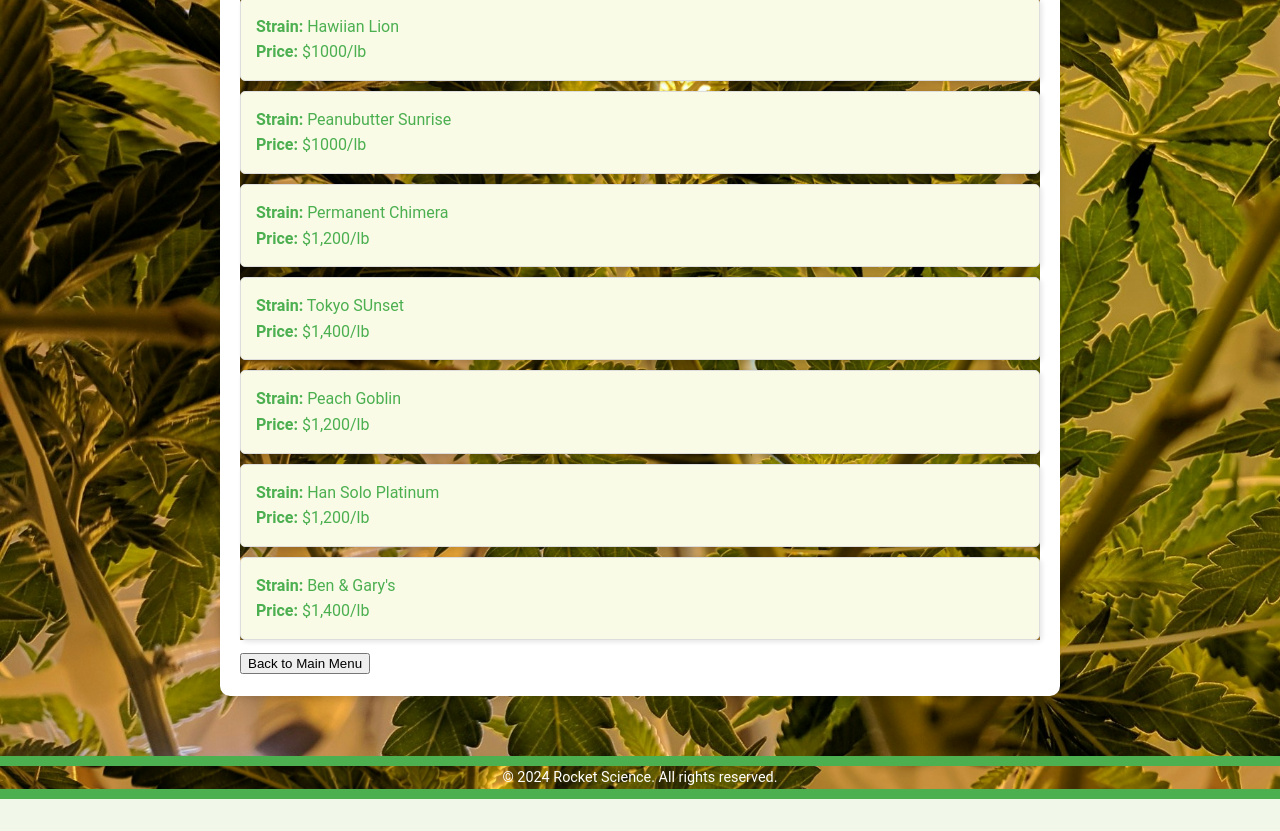
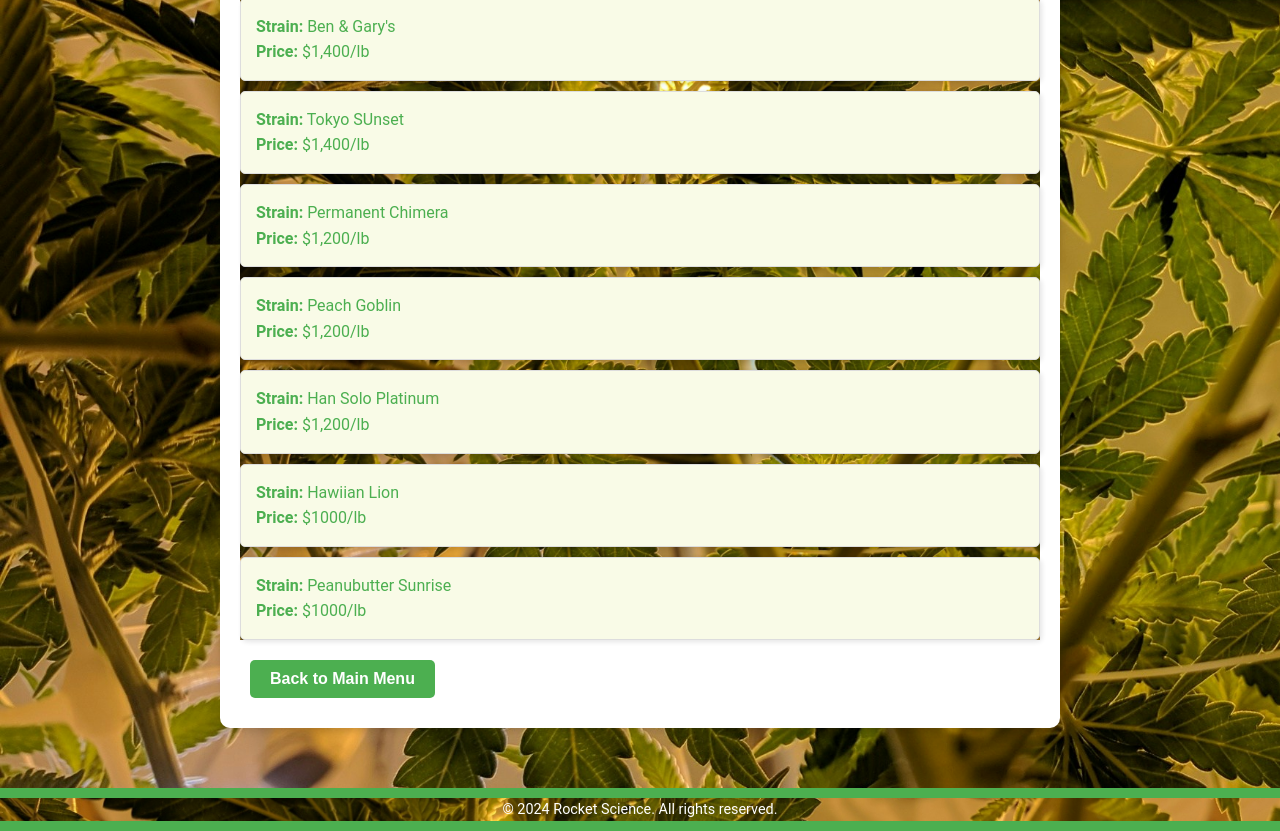
Before and after one commit to ShibuyaCho/rocketscience, a plain HTML site: page blackSheep.html in a window 1280 px wide. Shown: the part 276-1107 px from the top of the page. Before the commit the page ends 1075 px from the top, so only its background shows below. Drawn offline with Linux system fonts and the light colour scheme.

Commit message:
Add files via upload

```diff
--- a/blackSheep.html
+++ b/blackSheep.html
@@ -19,15 +19,18 @@
       <div class="container">
         <h2>Available Strains</h2>
         <ul class="strain-list">
+          <li><strong>Strain:</strong> Ben & Gary's <br><strong>Price:</strong> $1,400/lb</li>
+          <li><strong>Strain:</strong> Tokyo SUnset <br><strong>Price:</strong> $1,400/lb</li>
+          <li><strong>Strain:</strong> Permanent Chimera <br><strong>Price:</strong> $1,200/lb</li>
+          <li><strong>Strain:</strong> Peach Goblin <br><strong>Price:</strong> $1,200/lb</li>
+          <li><strong>Strain:</strong> Han Solo Platinum <br><strong>Price:</strong> $1,200/lb</li>
           <li><strong>Strain:</strong> Hawiian Lion <br><strong>Price:</strong> $1000/lb</li>
           <li><strong>Strain:</strong> Peanubutter Sunrise <br><strong>Price:</strong> $1000/lb</li>
-          <li><strong>Strain:</strong> Permanent Chimera <br><strong>Price:</strong> $1,200/lb</li>
-          <li><strong>Strain:</strong> Tokyo SUnset <br><strong>Price:</strong> $1,400/lb</li>
-          <li><strong>Strain:</strong> Peach Goblin <br><strong>Price:</strong> $1,200/lb</li>
-          <li><strong>Strain:</strong> Han Solo Platinum <br><strong>Price:</strong> $1,200/lb</li>
-          <li><strong>Strain:</strong> Ben & Gary's <br><strong>Price:</strong> $1,400/lb</li>
+
         </ul>
-        <button onclick="location.href='index.html'">Back to Main Menu</button>
+        <div class="farm-buttons">
+          <button onclick="location.href='index.html'">Back to Main Menu</button>
+        </div>
       </div>
     </section>
   </main>
```
Also changed, not shown: 54green.html (+3 -1 lines).
